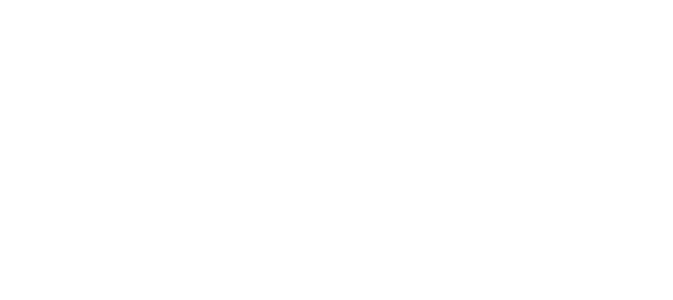
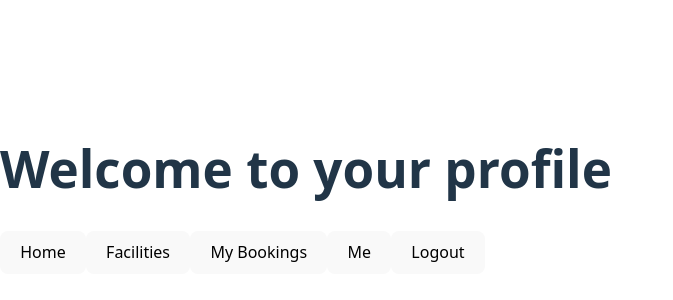
Before and after one commit to kartikeya-kash/QuickCourt_Personal, a React (Vite) app: page /me in a window 1280 px wide. Before the commit this address had no page. Shown: the part 210-510 px from the top of the page, without its empty margins (0-673 px from the left). Built offline with nearby package versions, Linux system fonts and the light colour scheme; the HTML template or start-up script is replaced by a standard one.

Commit message:
added user profile page

```diff
--- a/src/App.jsx
+++ b/src/App.jsx
@@ -6,6 +6,7 @@
 import Owner from "./pages/owner";
 import Admin from "./pages/admin";
 import Facility from "./pages/facility";
+import Me from "./pages/me";
 
 
 function App() {
@@ -17,6 +18,7 @@
       <Route path="/owner" element={<Owner />} />
       <Route path="/admin" element={<Admin />} />
       <Route path="/facility" element={<Facility />} />
+      <Route path="/me" element={<Me />} />
       {/* Add more routes as needed */}
 
     </Routes>
--- /dev/null
+++ b/src/pages/me.jsx
@@ -0,0 +1,37 @@
+import React from "react";
+import { useNavigate } from "react-router-dom";
+
+function Me() {
+  const navigate = useNavigate();
+  const isloggedIn = (localStorage.getItem("isloggedin") || "false");
+
+
+  const logout = ()=>{
+      localStorage.removeItem("isloggedin");
+      localStorage.removeItem("role");
+      navigate("/");
+  }
+
+  return (
+    <div>
+      {isloggedIn ? (
+        <div>
+          <h1>Welcome to your profile</h1>
+          <button onClick={()=>navigate("")}>Home</button>
+          <button onClick={()=>navigate("/facility")}>Facilities</button>
+          <button onClick={()=>navigate("/mybookings")}>My Bookings</button>
+          <button onClick={()=>navigate("/me")}>Me</button>
+          <button onClick={logout}>Logout</button>
+        </div>
+      ) : (
+        <div>
+          <h1>Please log in to view your profile.</h1>
+          <button onClick={()=>navigate("/login")}>Login</button>
+          <button onClick={()=>navigate("/register")}>Register</button>
+        </div>
+      )}
+    </div>
+  );
+}
+
+export default Me;
```
